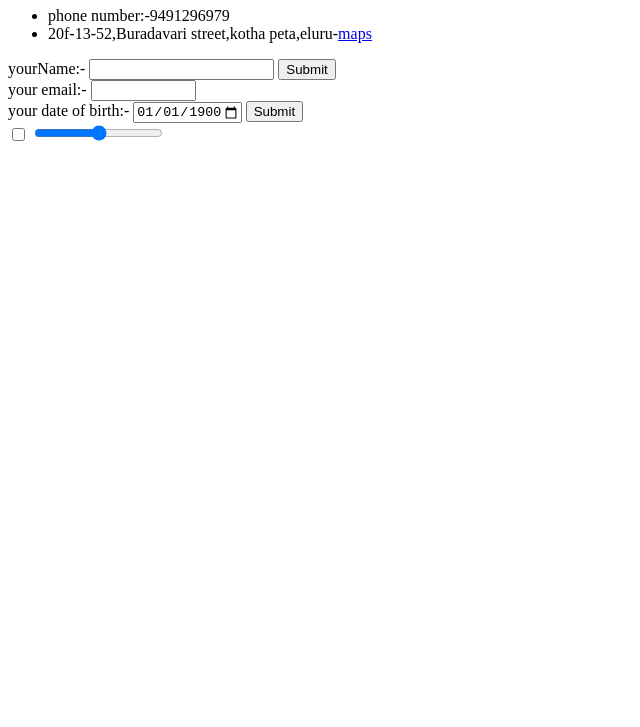
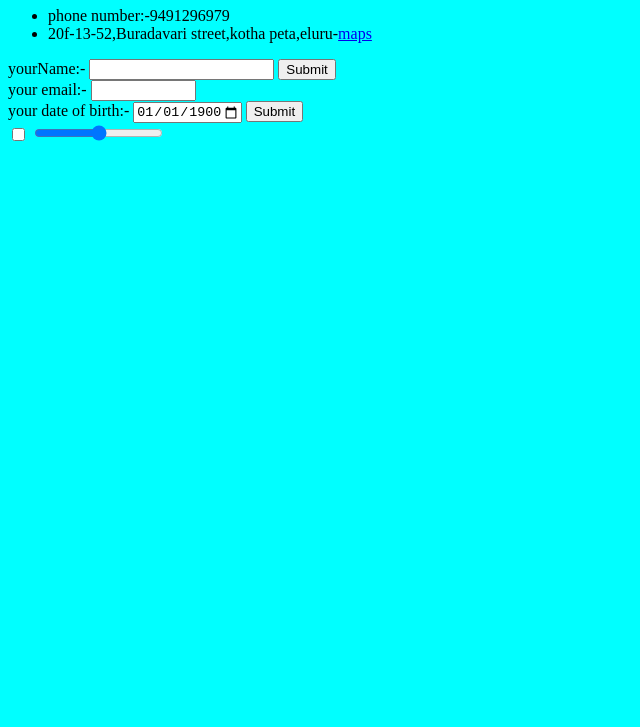
Before and after one commit to yogimacha/CV, a plain HTML site: page my contact details.html in a window 1280 px wide. Shown: the part 73-800 px from the top of the page, without its empty margins (0-640 px from the left). Drawn offline with Linux system fonts and the light colour scheme; files whose address does not match are found by name.

Commit message:
Update my contact details.html

```diff
--- a/my contact details.html
+++ b/my contact details.html
@@ -4,6 +4,7 @@
     <meta charset="utf-8">
     <title>my contact</title>
     <h1>my information</h1>
+    <link rel="stylesheet" href="C:\Users\cpu\OneDrive\Desktop\web dev\css\styles.css">
   </head>
   <body>
     <ul>
```
